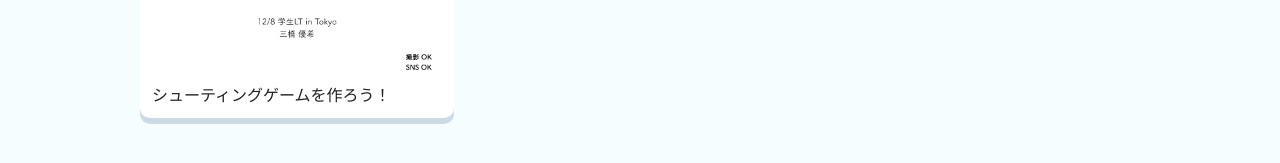
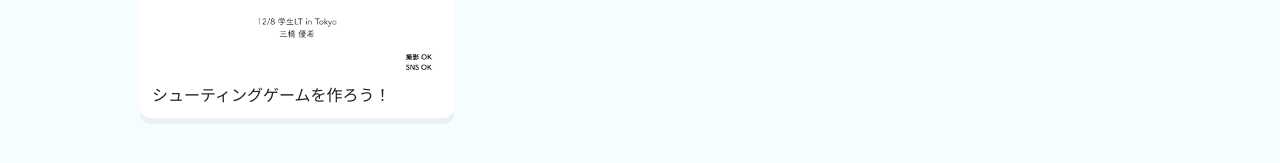
Before and after one commit to Mekurun/mekurun.com, a Jekyll site: the page built from categories/scratch.md, in a window 1280 px wide. Shown: the part 534-697 px from the top of the page. Built offline with Jekyll 4.4.1, drawn with Linux system fonts in a browser that asks for light colours.

Commit message:
box shadowを自然に

```diff
--- a/css/main.scss
+++ b/css/main.scss
@@ -51,7 +51,7 @@ header {
     width: calc(33% - 24px);
     background-color: #fff;
     border-radius: 10px;
-    box-shadow: 0 6px 0 #ccdae6;
+    box-shadow: 0 6px 0 #e9f1f7;
     margin: 12px;
     a {
       text-decoration: none;
```
